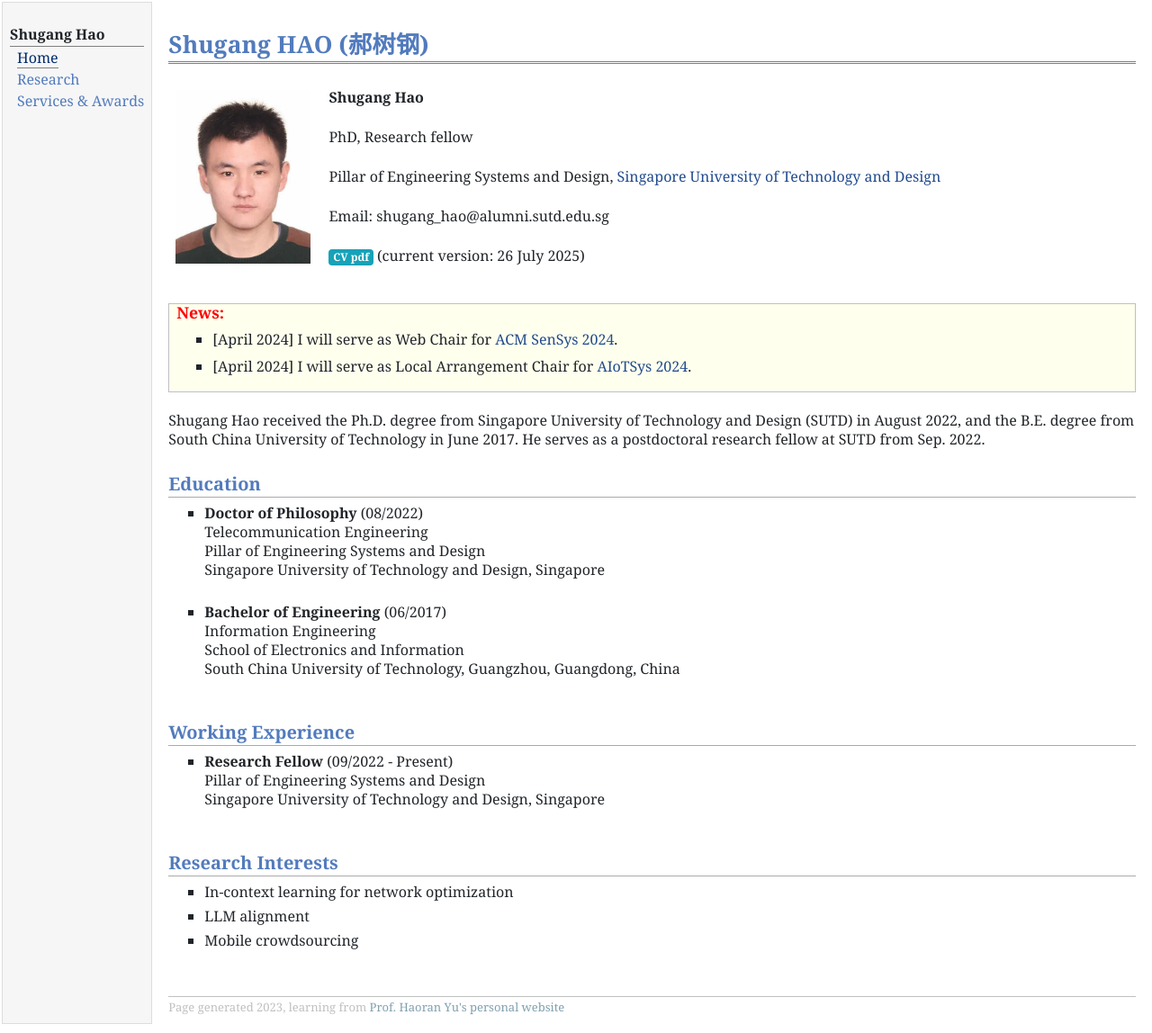
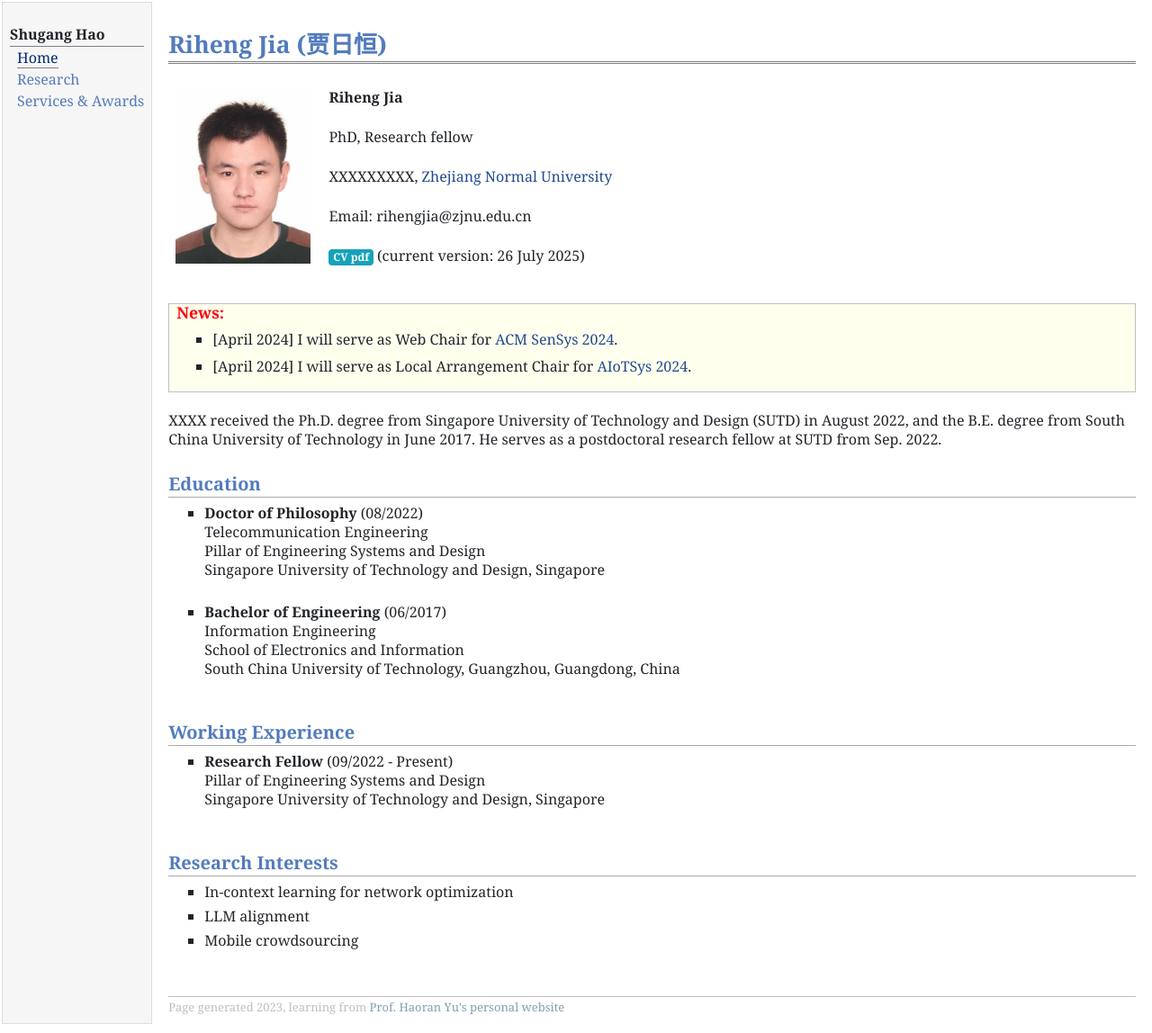
Before and after one commit to Jackriheng/Jackriheng.github.io, a Jekyll site: the page index.html, which Jekyll copies as it is, in a window 1280 px wide. Shown: the whole page at 90% size. Built offline with Jekyll 4.4.1, drawn with Linux system fonts in a browser that asks for light colours; a script that is not in the unit is left out.

Commit message:
Update index.html
update related info

```diff
--- a/index.html
+++ b/index.html
@@ -34,16 +34,16 @@
 <p><br></p>
 
 <div id="toptitle">
-<h1><b>Shugang HAO (郝树钢)</b></h1>
+<h1><b>Riheng Jia (贾日恒)</b></h1>
 </div>
 
 
 <table class="imgtable"><tbody><tr><td>
 <a href="./HaoranYu_home/1.jpg"><img src="./HaoranYu_home/1.jpg" alt="alt text" width="150px&quot;"></a>&nbsp;</td>
-<td align="left"> <b>Shugang Hao</b><br>
+<td align="left"> <b>Riheng Jia</b><br>
 <br>PhD, Research fellow<br>
-<br>Pillar of Engineering Systems and Design, <a href="https://sutd.edu.sg/" target="blank">Singapore University of Technology and Design</a><br>
-<br>Email: shugang_hao@alumni.sutd.edu.sg <br>
+<br>XXXXXXXXX, <a href="https://cs.zjnu.edu.cn/main.htm" target="blank">Zhejiang Normal University</a><br>
+<br>Email: rihengjia@zjnu.edu.cn <br>
 <br>
 <a class="badge badge-info" href="./files/CV.pdf" target="blank">CV pdf</a> (current version: 26 July 2025)
 <br>
@@ -72,7 +72,7 @@
 </div>
 </div>
 
-<p>Shugang Hao received the Ph.D. degree from Singapore University of Technology and Design (SUTD) in August 2022,
+<p>XXXX received the Ph.D. degree from Singapore University of Technology and Design (SUTD) in August 2022,
   and the B.E. degree from South China University of Technology in June 2017.
   He serves as a postdoctoral research fellow at SUTD from Sep. 2022.
    </p>
```
